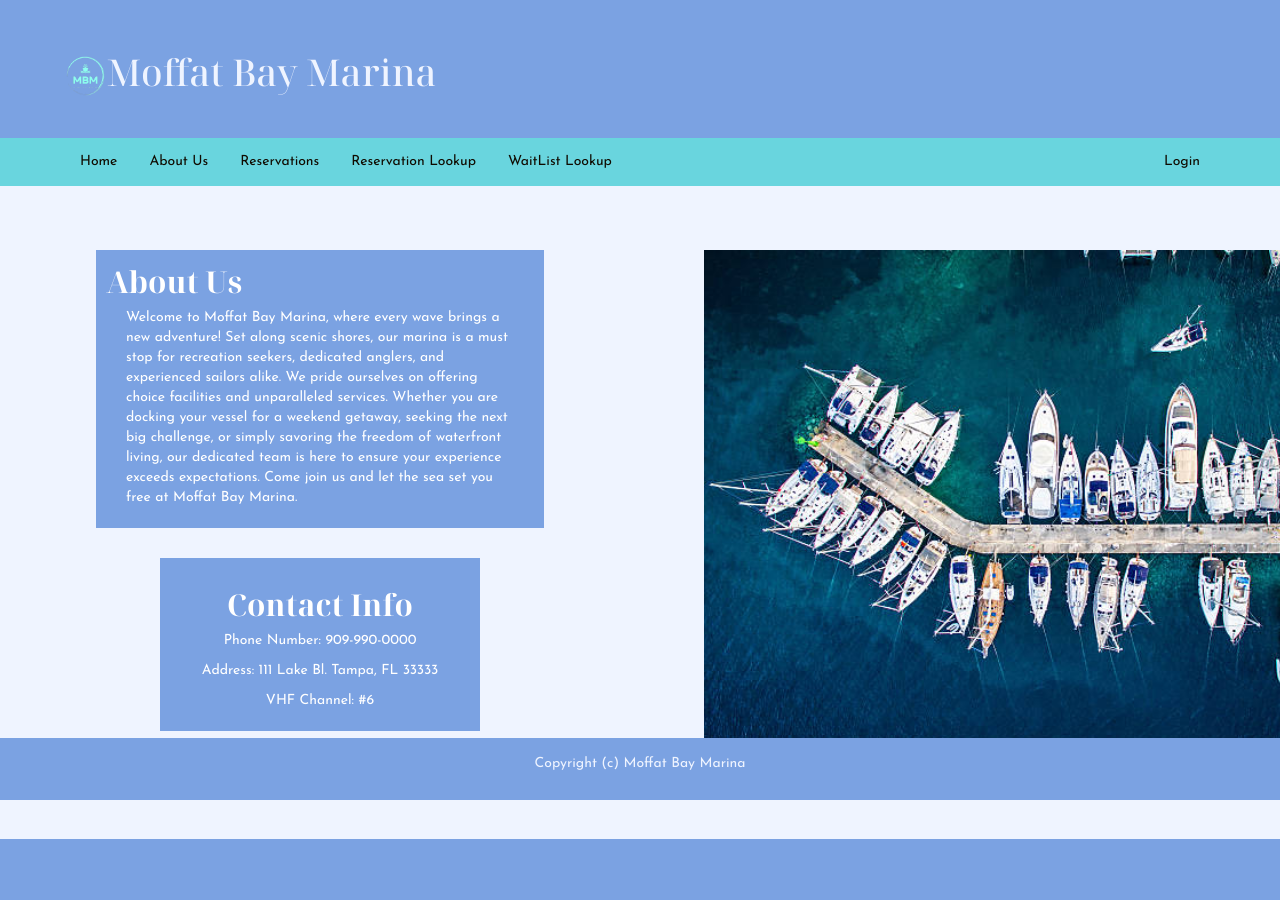
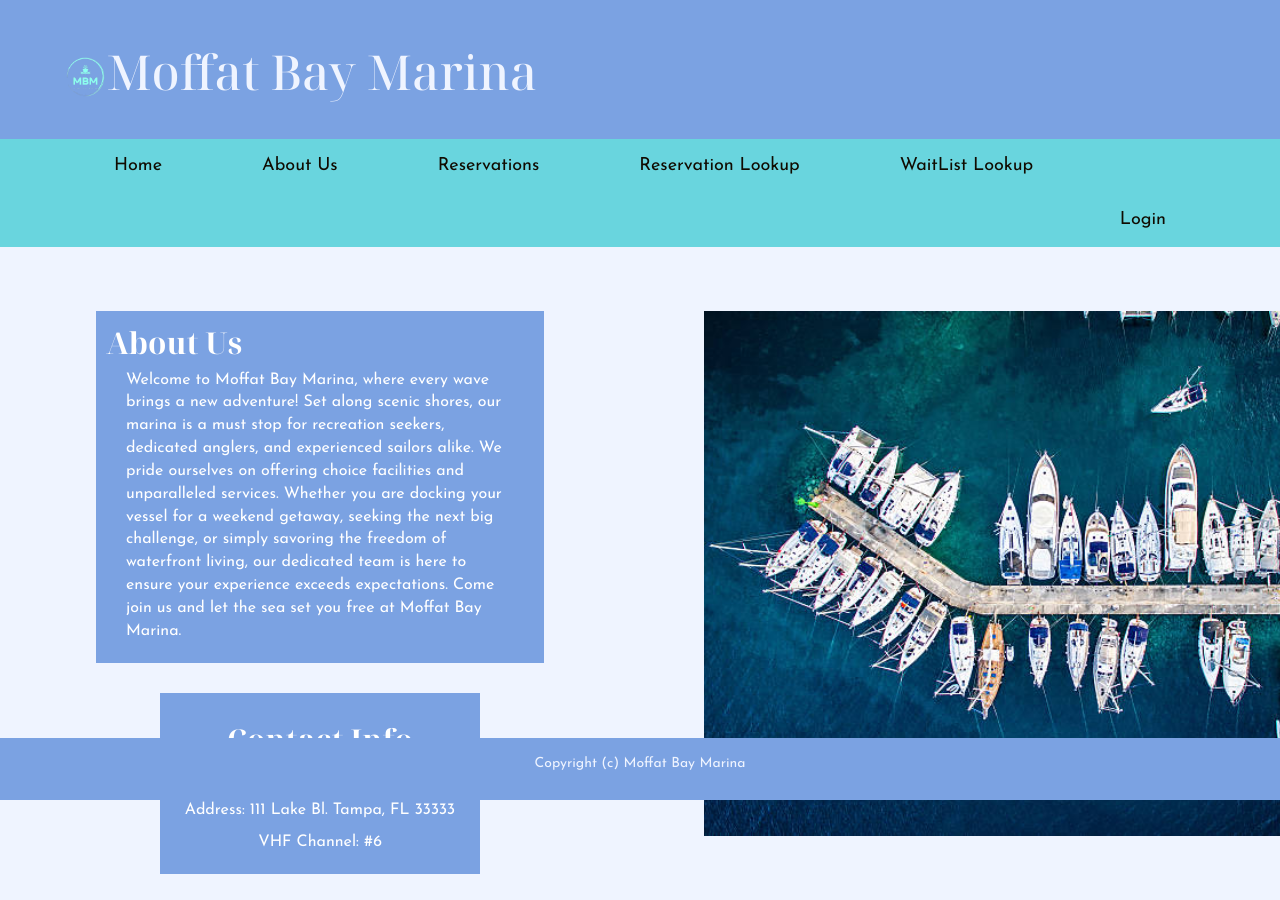
Before and after one commit to rchurchBellevue/MoffatBay, a PHP site: page /pages/AboutUs.php in a window 1280 px wide; the page is wider, and only the part inside the window is pictured. Before the commit the page ends 839 px from the top of that part, so only its background shows below. Run offline with PHP 8.4, Linux system fonts and the light colour scheme.

Commit message:
Minor Changes to styling

```diff
--- a/css/style.css
+++ b/css/style.css
@@ -31,7 +31,7 @@
 }
 
 h1 {
-    font-size: 2.3rem;
+    font-size: 3.0rem;
     line-height: 2.5rem;
     font-weight: 500;
 }
@@ -58,8 +58,9 @@
     display: block;
     color: var(--black);
     text-align: center;
-    padding: 14px 16px;
+    padding: 14px 50px;
     text-decoration: none;
+    font-size: 18px;
 }
 
 #login {
@@ -248,6 +249,7 @@
 #aboutUs p {
     margin-left: 20px;
     margin-right: 20px;
+    font-size: 16px;
 }
 
 #contactUs {
@@ -257,6 +259,10 @@
     text-align: center;
     margin-left: 25%;
     margin-right: 25%;
+}
+
+#contactUs p {
+    font-size: 16px;
 }
 
 
```
